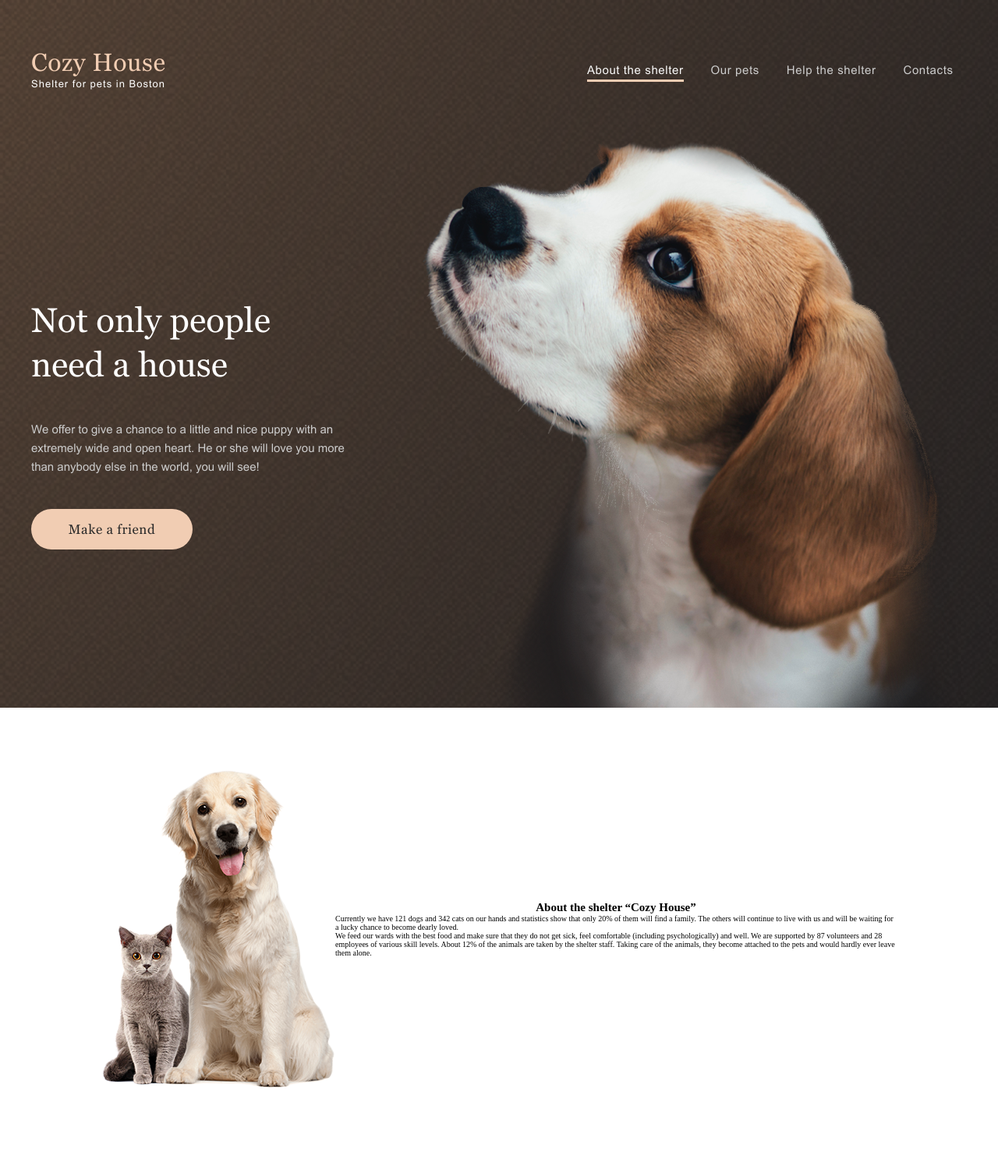
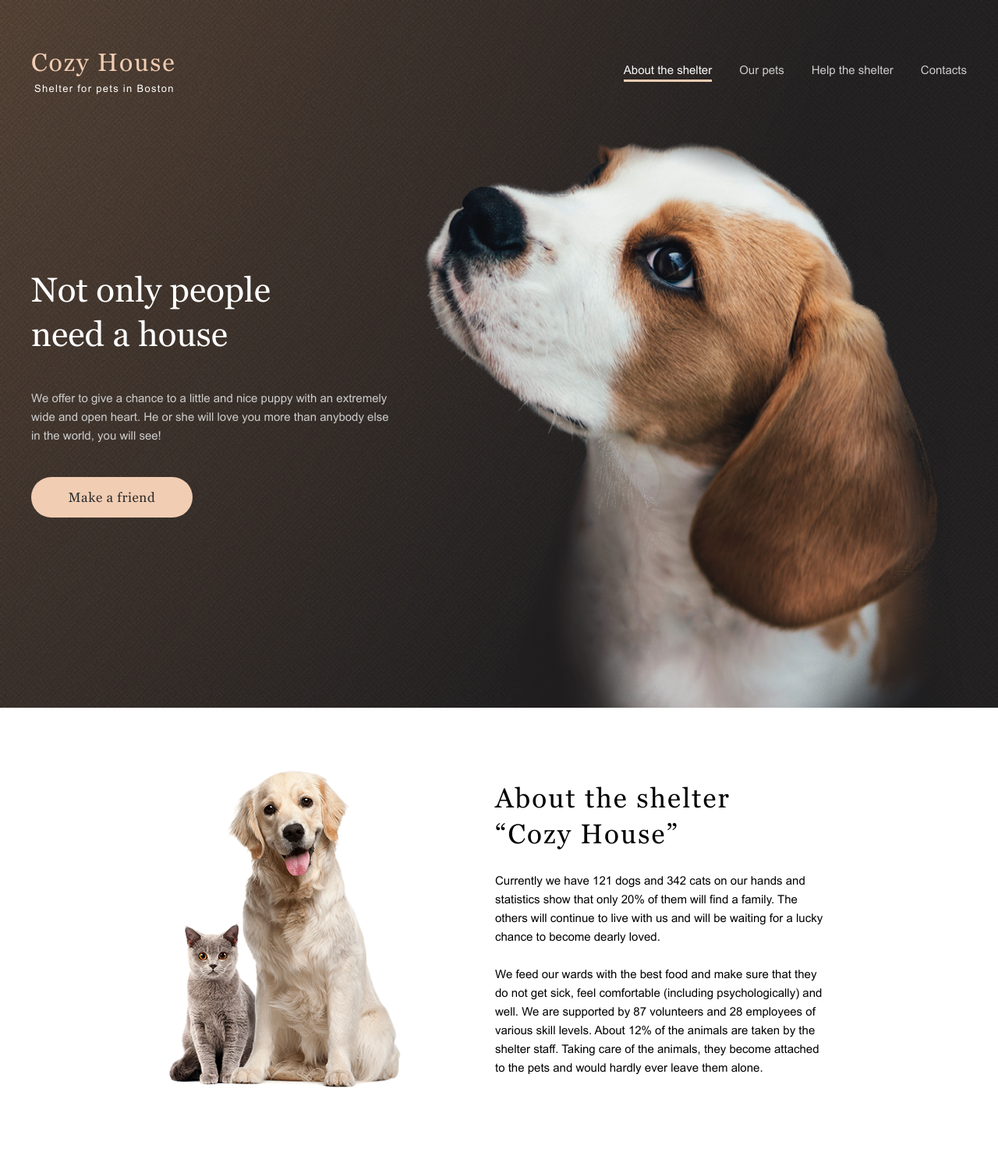
Before and after one commit to oecorango/news-api, a website: page shelter/pages/main/index.html in a window 1280 px wide. Shown: the whole page at 78% size. Drawn offline with Linux system fonts and the light colour scheme.

Commit message:
fix: edit the sizes of sections hedder, not-only, about by PerfectPixel

```diff
--- a/shelter/pages/main/index.html
+++ b/shelter/pages/main/index.html
@@ -10,6 +10,7 @@
 <body>
 
 	<header class="header">
+		<div class="back_img">
 			<div class="wrapper header__wrapper">
 				<div class="logo">
 					<div class="logo__title">Cozy House</div>
@@ -24,9 +25,6 @@
 					</ul>
 				</nav>
 			</div>
-	</header>
-
-	<main>
 			<section class="not-only">
 				<div class="wrapper not-only__wrapper">
 					<div class="not-only__content">
@@ -39,13 +37,18 @@
 					</div>
 				</div>
 			</section>
+		</div>
+	</header>
+
+	<main>
+
 		<section class="about">
 			<div class="wrapper about__wrapper">
 				<div class="about__img">
 					<img src="../../assets/image/main/about-pets.png" alt="">
 				</div>
 				<div class="about__content">
-					<h2>About the shelter “Cozy House”</h2>
+					<h2>About the shelter<br>“Cozy House”</h2>
 					<p>Currently we have 121 dogs and 342 cats on our hands and statistics show that only 20% of them will find a family. The others will continue to live with us and will be waiting for a lucky chance to become dearly loved.</p>
 					<p>We feed our wards with the best food and make sure that they do not get sick, feel comfortable (including psychologically) and well. We are supported by 87 volunteers and 28 employees of various skill levels. About 12% of the animals are taken by the shelter staff. Taking care of the animals, they become attached to the pets and would hardly ever leave them alone.</p>
 				</div>
--- a/shelter/pages/sass/base/_base.scss
+++ b/shelter/pages/sass/base/_base.scss
@@ -1,10 +1,6 @@
-html,
-body {
+html {
 	font-size: 10px;
 	scroll-behavior: smooth;
-	background: url('../../assets/image/main/start-screen-gradient-background.png');
-  background-repeat: no-repeat;
-  background-size: cover;
 }
 
 * {
@@ -15,3 +11,17 @@ h1 {
 	@include font($family: 'Georgia', $size: 4.4rem, $height: 130%,);
 	color: $color-light;
 }
+
+h2 {
+	@include font($family: 'Georgia', $size: 3.5rem, $height: 130%, $letter: 0.06em);
+}
+
+p {
+	@include font($size: 1.5rem, $height: 160%);
+}
+
+img {
+	overflow: hidden;
+	min-width: 100%;
+	height: auto;
+}
--- a/shelter/pages/sass/base/_logo.scss
+++ b/shelter/pages/sass/base/_logo.scss
@@ -1,9 +1,11 @@
 .logo__title {
-	@include font($family: 'Georgia', $size: 3.2rem, $height: 110%, $letter: 0.06rem);
+	@include font($family: 'Georgia', $size: 3.2rem, $height: 110%, $letter: 0.06em);
 	color: $color-primary;
+	padding: 6px 0;
 }
 
 .logo__subtitle {
-	@include font($size: 1.3rem, $height: 150%, $letter: 0.1rem);
+	@include font($size: 1.3rem, $height: 150%, $letter: 0.1em);
 	color: $color-light;
+	padding-left: 4px;
 }
--- a/shelter/pages/sass/components/_about.scss
+++ b/shelter/pages/sass/components/_about.scss
@@ -4,20 +4,18 @@
 
 .about__wrapper {
 	display: flex;
-	justify-content: center;
-	padding: 80px 0 100px 0;
+	justify-content: space-between;
+	padding: 80px 215px 100px;
 }
 
 .about__img {
 	display: flex;
-	max-width: 36%;
 }
 
 .about__content {
 	display: flex;
 	flex-direction: column;
-	align-items: center;
-	justify-content: center;
-	max-width: 60%;
-	padding: 80px, 0, 100px, 0;
+	justify-content: space-between;
+	max-width: 430px;
+	padding: 14px 0;
 }
--- a/shelter/pages/sass/components/_navigation.scss
+++ b/shelter/pages/sass/components/_navigation.scss
@@ -4,12 +4,15 @@
 }
 
 .navigation__link {
-	padding: 0 17.5px;
+	padding-right: 35px;
 	list-style-type: none;
+}
+.navigation__link:last-child {
+	padding-right: 0;
 }
 
 .nav__link {
-	@include font($size: 1.5rem, $height: 160%, $letter: 0.06rem);
+	@include font($size: 1.5rem, $height: 160%);
 	color: $color-dark-s;
 	text-decoration: none;
 	position: relative;
--- a/shelter/pages/sass/components/_not-only.scss
+++ b/shelter/pages/sass/components/_not-only.scss
@@ -1,13 +1,20 @@
+.back_img {
+	background: url('../../assets/image/main/start-screen-gradient-background.png');
+  background-repeat: no-repeat;
+  background-size: cover;
+}
+
 .not-only__wrapper {
 	display: flex;
 	justify-content: space-between;
+	padding: 0 40px;
 }
 
 .not-only__content {
 	display: flex;
 	flex-direction: column;
-	justify-content: center;
-	max-width: 36%;
+	padding-top: 164px;
+	max-width: 39%;
 }
 
 .not-only__img {
@@ -15,12 +22,7 @@
 	max-width: 60%;
 }
 
-.start__img {
-	overflow: hidden;
+.not-only__text {
+	color: $color-dark-s;
+	padding: 41px 0;
 }
-
-.not-only__text {
-	@include font($size: 1.5rem, $height: 160%);
-	color: $color-dark-s;
-	padding: 42px 0;
-}
--- a/shelter/pages/sass/layouts/_header.scss
+++ b/shelter/pages/sass/layouts/_header.scss
@@ -3,4 +3,5 @@
 	justify-content: space-between;
 	align-items: center;
 	height: 180px;
+	padding: 0 40px;
 }
--- a/shelter/pages/sass/layouts/_wrapper.scss
+++ b/shelter/pages/sass/layouts/_wrapper.scss
@@ -1,6 +1,5 @@
 .wrapper {
 	max-width: $content-width;
 	margin: auto;
-	padding-right: 40px;
-	padding-left: 40px;
+	box-sizing: border-box;
 }
--- a/shelter/pages/sass/style-main.scss
+++ b/shelter/pages/sass/style-main.scss
@@ -9,7 +9,6 @@
 @import "./base/logo";
 @import "./base/buttons";
 
-
 // components
 @import "./components/navigation";
 @import "./components/not-only";
```
Also changed, not shown: shelter/pages/main/style.css, 1 other file. Lines whose indentation alone changed are shown as unchanged.
